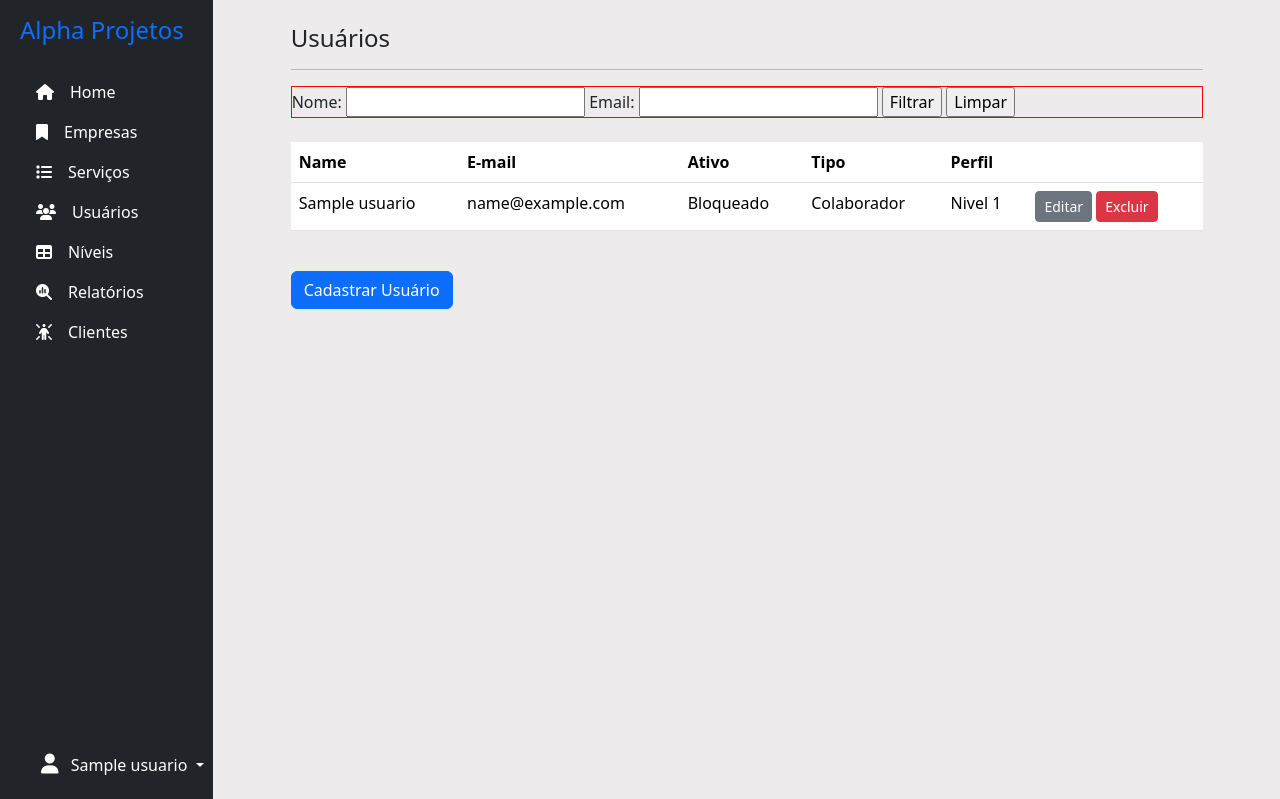
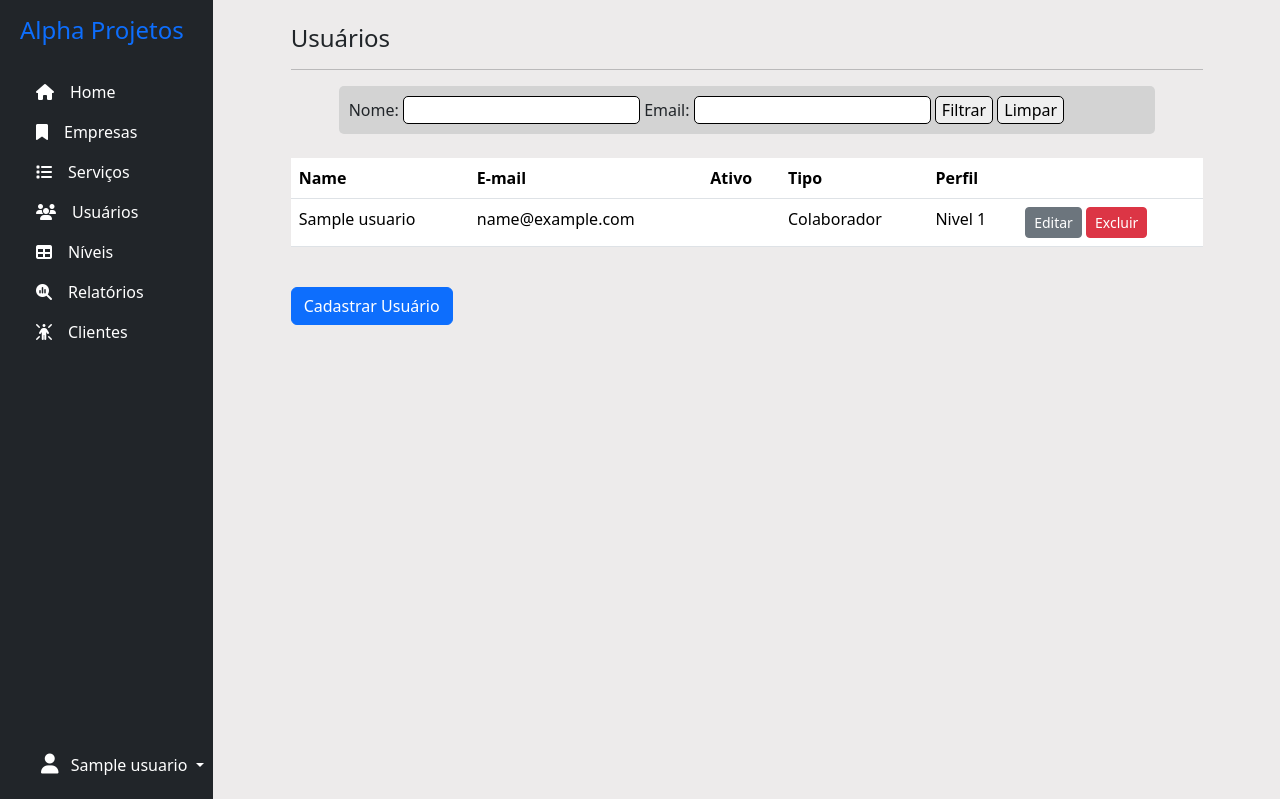
Before and after one commit to RCCandido/ControleProjetos, a Django app: page /usuarios in a window 1280 px wide. Shown: the top 799 px of the page. Run offline with Django 5.2, Linux system fonts and the light colour scheme; a user stored in the database is signed in; tables that the repository leaves empty hold one stand-in row (values such as "Sample post"); some libraries are stand-ins or nearby versions.

Commit message:
envio para heroku

```diff
--- a/projects/decorators.py
+++ b/projects/decorators.py
@@ -6,7 +6,7 @@ from django.http import HttpResponse
 
 
 def servicos_test_function(user):
-    if user.perfil == "N1":
+    if not user.bloqueado and user.perfil == "N1":
         return True
     return False
 
--- a/projects/filters.py
+++ b/projects/filters.py
@@ -1,7 +1,6 @@
 import django_filters
 
 from .models import Usuario
-
 
 class UsuarioFilter(django_filters.FilterSet):
   name = django_filters.CharFilter(lookup_expr='icontains')
--- a/projects/forms.py
+++ b/projects/forms.py
@@ -16,7 +16,7 @@ class NewUsuarioForm(forms.ModelForm):
               'email',
               'password',
               'password2',
-              'bloqueado',
+              'status',
               'tipo',
               'perfil',
               'resetpsw',
@@ -49,7 +49,7 @@ class UsuarioForm(forms.ModelForm):
               'email',
               'password',
               'password2',
-              'bloqueado',
+              'status',
               'tipo',
               'perfil',
               'usefilter',
--- a/projects/models.py
+++ b/projects/models.py
@@ -4,7 +4,6 @@ from django.contrib.auth.hashers import make_password, check_password
 
 class Usuario(AbstractUser):
 
-  STATUS = (('B', "Bloqueado"), ("L", "Liberado"))
   TIPO = (('1', "Colaborador"), ("2", "Cliente"))
   PERFIS = (
     ('N1', "Nivel 1"),
@@ -23,7 +22,7 @@ class Usuario(AbstractUser):
   email = models.EmailField('E-mail', unique=True)
   password = models.CharField(verbose_name="Senha", max_length=30, null=False, blank=False)
   password2 = models.CharField(verbose_name="Confirmação da Senha", max_length=30, null=False, blank=False)
-  bloqueado = models.CharField(verbose_name="Status", max_length=1, null=False, blank=False, choices=STATUS)
+  status = models.BooleanField(default=True, verbose_name="Usuário ativo ?")
   tipo = models.CharField(verbose_name="Tipo", max_length=1, null=False, blank=False, choices=TIPO)
   perfil = models.CharField(verbose_name="Peril", max_length=3, null=False, blank=False, choices=PERFIS)
   resetpsw = models.BooleanField(default=True, verbose_name="Altera Senha ?")
--- a/projects/templates/base.html
+++ b/projects/templates/base.html
@@ -32,7 +32,19 @@
     }
 
     .filtro {
-      border: 1px solid red;
+      border-radius: 5px;
+      background-color: lightgray;
+      padding: 10px;
+      align-items: center;
+    }
+
+    .filter_buttons {
+      border-radius: 2px;
+    }
+
+    .filtro input {
+      border: 1px solid black;
+      border-radius: 5px;
     }
 
   </style>
--- a/projects/templates/projects/usuarios.html
+++ b/projects/templates/projects/usuarios.html
@@ -35,7 +35,7 @@
 	{% else %}
 
 		{% if user.usefilter %}
-			<div class="filtro col mb-4 fs-6">
+			<div class="filtro col mb-4 fs-6 mx-5">
 				<form method="GET">
 					<label>Nome: </label>
 					{{ filter.form.name }}
@@ -43,8 +43,8 @@
 					<label>Email: </label>
 					{{ filter.form.email }}
 
-					<input type="submit" value="Filtrar" />
-					<input type="button" value="Limpar" />
+					<input class="filter_buttons" type="submit" value="Filtrar" />
+					<input class="filter_buttons" type="button" value="Limpar" onclick="limparCampos()" />
 				</form>
 			</div>
 		{% endif %}
@@ -81,4 +81,11 @@
 		<a href="{% url 'cadastrar_usuario' %}" class="btn btn-primary mt-4">Cadastrar Usuário</a>
 	{% endif %}
 
+<script>
+	function limparCampos(){
+		document.getElementById('id_name').value='';
+		document.getElementById('id_email').value='';
+	}
+</script>
+
 {% endblock content %}
```
Also changed, not shown: projects/migrations/0005_remove_usuario_bloqueado_usuario_status_and_more.py (added).
